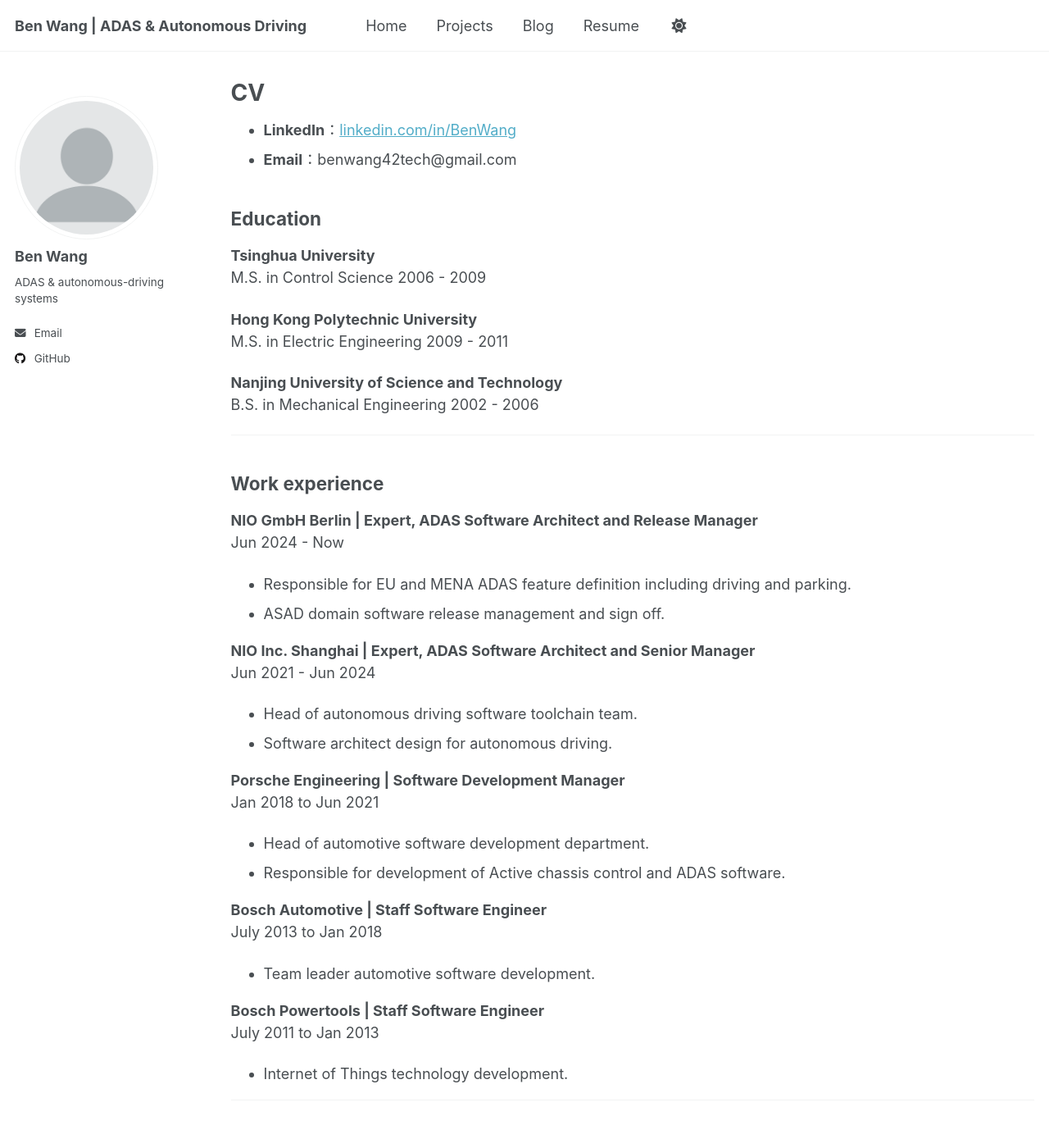
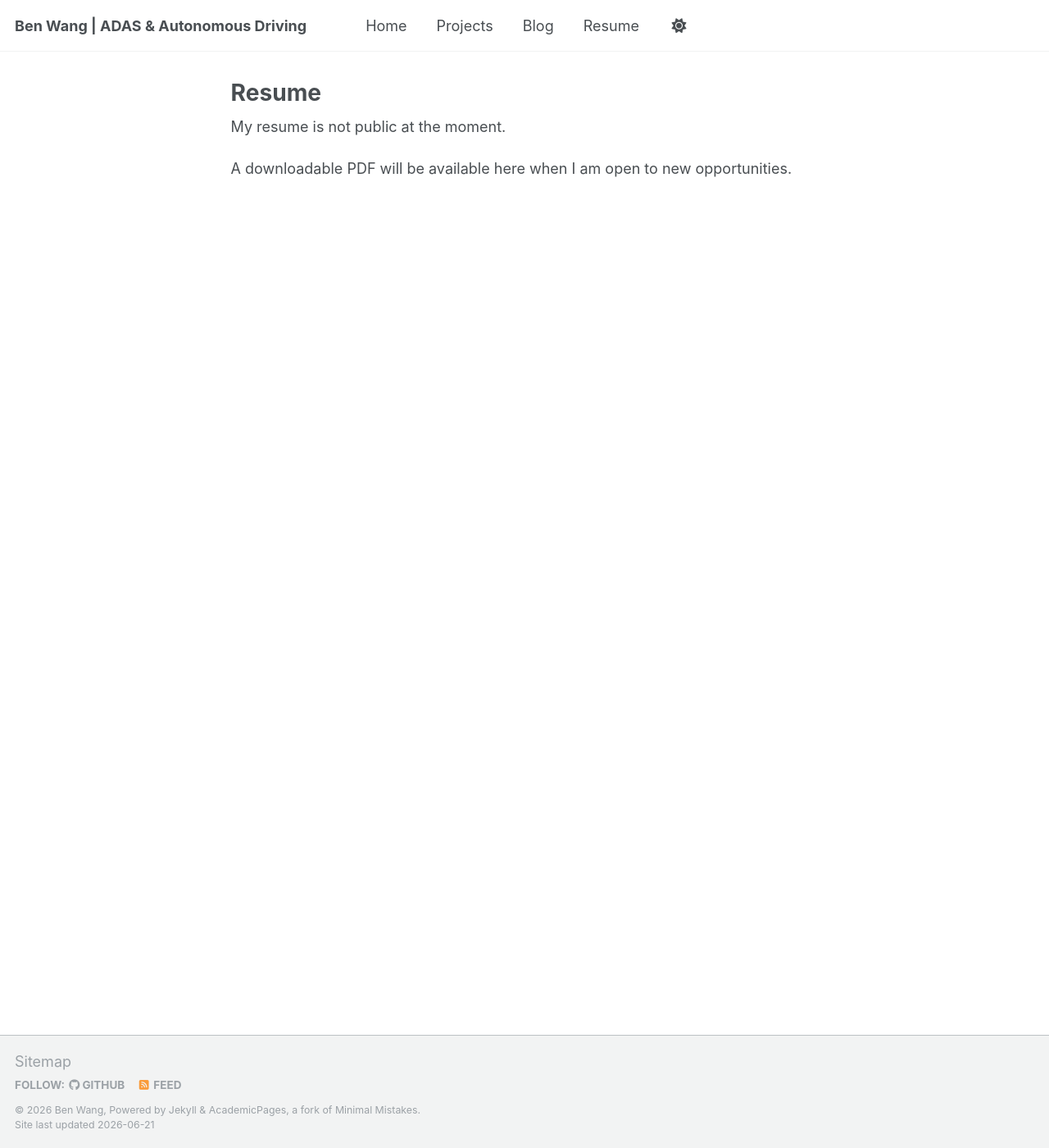
Before and after one commit to ai-benwang/ai-benwang.github.io, a Jekyll site: the page built from _pages/cv.md, in a window 1280 px wide and 1400 px high. Shown: the whole window at 82% size. Built offline with Jekyll 4.4.1, drawn with Linux system fonts in a browser that asks for light colours.

Commit message:
Publish minimal English site: _pages/cv.md

```diff
--- a/_pages/cv.md
+++ b/_pages/cv.md
@@ -1,55 +1,15 @@
 ---
-layout: archive
-title: "CV"
-permalink: /cv/
-author_profile: true
+layout: single
+title: "Resume"
+permalink: /resume/
+author_profile: false
+classes: wide
 redirect_from:
-  - /resume
+  - /cv/
+  - /cv
 ---
 
-{% include base_path %}
-
-- **LinkedIn**：[linkedin.com/in/BenWang](https://www.linkedin.com/in/wang-ben-35727677/)
-- **Email**：benwang42tech@gmail.com
-
-## Education
-
-**Tsinghua University**
-M.S. in Control Science 2006 - 2009
-
-**Hong Kong Polytechnic University**
-M.S. in Electric Engineering 2009 - 2011
-
-**Nanjing University of Science and Technology**
-B.S. in Mechanical Engineering  2002 - 2006
-
-
----
-
-## Work experience
-
-**NIO GmbH Berlin | Expert, ADAS Software Architect and Release Manager**
-Jun 2024 - Now
-- Responsible for EU and MENA ADAS feature definition including driving and parking.
-- ASAD domain software release management and sign off.
-
-**NIO Inc. Shanghai | Expert, ADAS Software Architect and Senior Manager**
-Jun 2021 - Jun 2024
-- Head of autonomous driving software toolchain team.
-- Software architect design for autonomous driving.
-
-**Porsche Engineering  | Software Development Manager**
-Jan 2018 to Jun 2021
-- Head of automotive software development department.
-- Responsible for development of Active chassis control and ADAS software.
-
-**Bosch Automotive  | Staff Software Engineer**
-July 2013 to Jan 2018
-- Team leader automotive software development.
-
-**Bosch Powertools  | Staff Software Engineer**
-July 2011 to Jan 2013
-- Internet of Things technology development.
-
-
----
+<div class="simple-page">
+  <p class="page-lead">My resume is not public at the moment.</p>
+  <p class="page-muted">A downloadable PDF will be available here when I am open to new opportunities.</p>
+</div>
```
